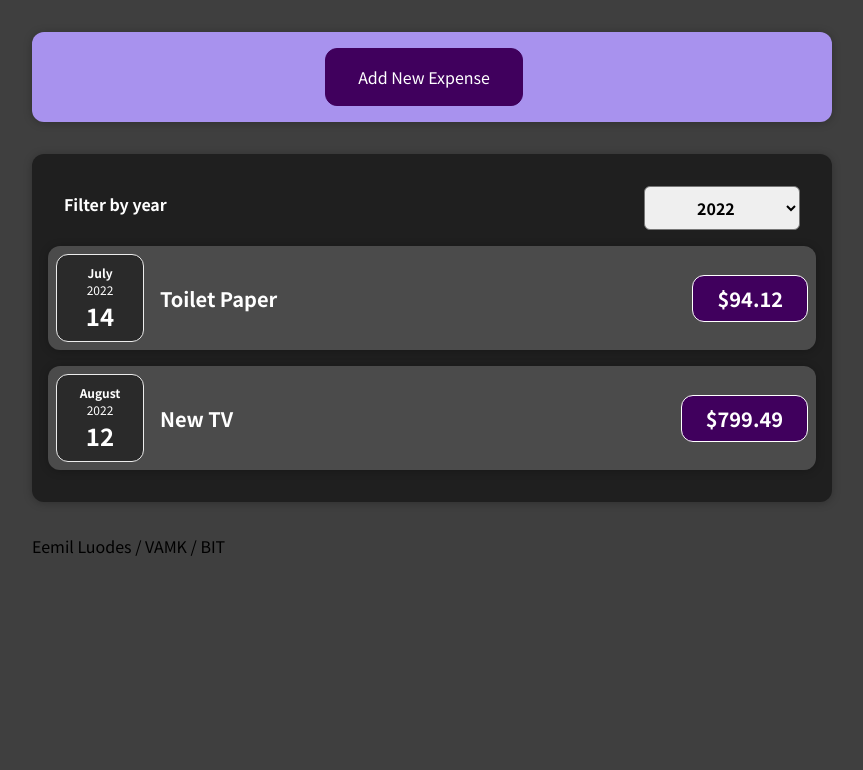
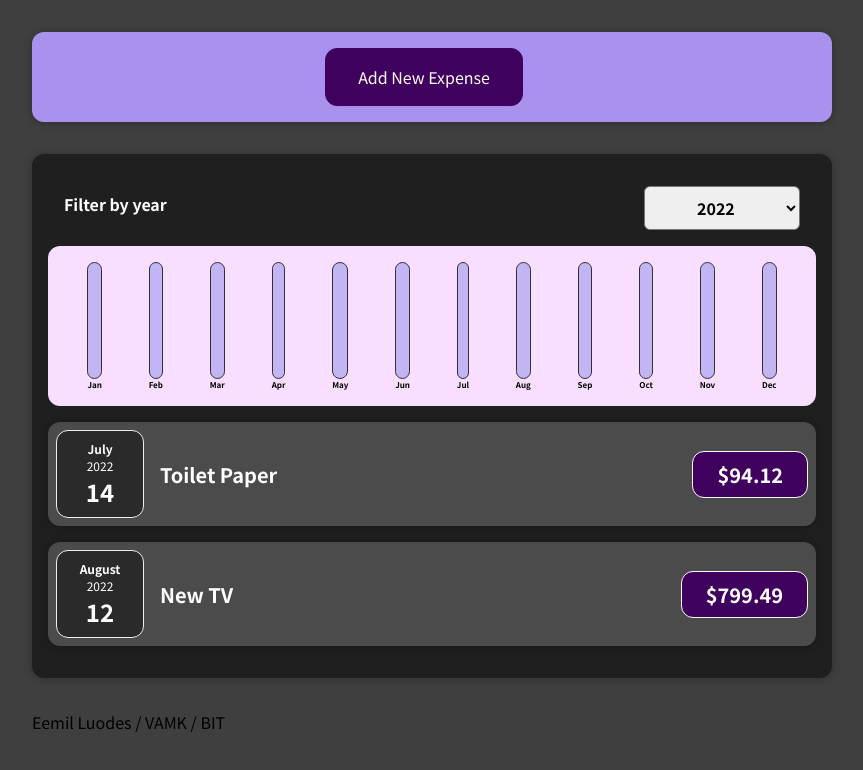
Before and after one commit to eeLude/React-Expenses-Tracker, a React (Create React App) app: page / in a window 1280 px wide. Shown: the top 770 px of the page, without its empty margins (208-1071 px from the left). Built offline with nearby package versions, Linux system fonts and the light colour scheme.

Commit message:
visual monthly expense diagram

```diff
--- /dev/null
+++ b/src/components/Chart/Chart.css
@@ -0,0 +1,9 @@
+.chart {
+  padding: 1rem;
+  border-radius: 12px;
+  background-color: #f8dfff;
+  text-align: center;
+  display: flex;
+  justify-content: space-around;
+  height: 10rem;
+}
--- /dev/null
+++ b/src/components/Chart/Chart.js
@@ -0,0 +1,24 @@
+import React from "react";
+
+import ChartBar from "./ChartBar";
+import "./Chart.css";
+
+const Chart = (props) => {
+  const dataPointValues = props.dataPoints.map((dataPoint) => dataPoint.value);
+  const totalMaximum = Math.max(...dataPointValues);
+
+  return (
+    <div className="chart">
+      {props.dataPoints.map((dataPoint) => (
+        <ChartBar
+          key={dataPoint.label}
+          value={dataPoint.label}
+          maxValue={totalMaximum}
+          label={dataPoint.label}
+        />
+      ))}
+    </div>
+  );
+};
+
+export default Chart;
--- /dev/null
+++ b/src/components/Chart/ChartBar.css
@@ -0,0 +1,30 @@
+.chart-bar {
+  height: 100%;
+  display: flex;
+  flex-direction: column;
+  align-items: center;
+}
+
+.chart-bar__inner {
+  height: 100%;
+  width: 100%;
+  border: 1px solid #313131;
+  border-radius: 12px;
+  background-color: #c3b4f3;
+  overflow: hidden;
+  display: flex;
+  flex-direction: column;
+  justify-content: flex-end;
+}
+
+.chart-bar__fill {
+  background-color: #4826b9;
+  width: 100%;
+  transition: all 0.3s ease-out;
+}
+
+.chart-bar__label {
+  font-weight: bold;
+  font-size: 0.5rem;
+  text-align: center;
+}
--- /dev/null
+++ b/src/components/Chart/ChartBar.js
@@ -0,0 +1,23 @@
+import React from "react";
+import "./ChartBar.css";
+
+const ChartBar = (props) => {
+  let barFillHeight = "0%";
+  if (props.maxValue > 0) {
+    barFillHeight = Math.round((props.value / props.maxValue) * 100) + "%";
+  }
+
+  return (
+    <div className="chart-bar">
+      <div className="chart-bar__inner">
+        <div
+          className="chart-bar__fill"
+          style={{ height: barFillHeight }}
+        ></div>
+      </div>
+      <div className="chart-bar__label">{props.label}</div>
+    </div>
+  );
+};
+
+export default ChartBar;
--- a/src/components/Expenses/ExpenseItem.js
+++ b/src/components/Expenses/ExpenseItem.js
@@ -1,4 +1,3 @@
-import React, { useState } from "react"; //librarystä importattu spessufunktio
 import ExpenseDate from "./ExpenseDate";
 import Card from "../UI/Card";
 import "./ExpenseItem.css";
@@ -6,6 +5,7 @@
 const ExpenseItem = (props) => {
   return (
     // luo "raamit" käyttäen muita komponentteja apuna johon data liitetään
+
     <Card className="expense-item">
       <ExpenseDate date={props.date} />
       <div className="expense-item__description">
--- a/src/components/Expenses/Expenses.js
+++ b/src/components/Expenses/Expenses.js
@@ -1,10 +1,10 @@
 import React from "react";
 import { useState } from "react";
 import "./Expenses.css";
-import ExpenseItem from "./ExpenseItem";
 import Card from "../UI/Card";
 import ExpensesFilter from "../NewExpense/ExpensesFilter";
-
+import ExpensesList from "./ExpensesList";
+import ExpensesChart from "./ExpensesChart";
 const Expenses = (props) => {
   const [filteredYear, setFilteredYear] = useState("2022");
   const filterHandler = (selectedYear) => {
@@ -18,31 +18,12 @@
     return expense.date.getFullYear().toString() === filteredYear;
   });
 
-  let expensesContent = <p>No expenses found.</p>; //muuttuja, josta data tuodaan sivulle
-
-  if (filteredExpenses.length > 0) {
-    //jos filtteröityä dataa löytyy, tallenetaan content muuttujaan
-    expensesContent = filteredExpenses.map((expense) => (
-      <ExpenseItem
-        key={expense.id} // Unique key for each ExpenseItem
-        title={expense.title}
-        amount={expense.amount}
-        date={expense.date}
-      />
-    ));
-  }
-
   return (
     <Card className="expenses">
       {/* renderöi filter drop down valikon */}
       <ExpensesFilter selected={filteredYear} onChangeFilter={filterHandler} />
-      {expensesContent} {/*näyttää datan sivulla*/}
-      {/* VAIHTOEHTOISET LOGIIKAT: */}
-      {/* {filteredExpenses.length === 0 && <p>No expenses found</p>}
-      {filteredExpenses.length > 0 && */}
-      {/*  {filteredExpenses.length === 0 ? (
-        <p>No expenses found.</p>
-      ) : ( */}
+      <ExpensesChart expenses={filteredExpenses} />
+      <ExpensesList items={filteredExpenses} />
     </Card>
   );
 };
--- /dev/null
+++ b/src/components/Expenses/ExpensesChart.js
@@ -0,0 +1,25 @@
+import React from "react";
+import Chart from "../Chart/Chart";
+
+const ExpensesChart = (props) => {
+  const chartDataPoints = [
+    { label: "Jan", value: 0 },
+    { label: "Feb", value: 0 },
+    { label: "Mar", value: 0 },
+    { label: "Apr", value: 0 },
+    { label: "May", value: 0 },
+    { label: "Jun", value: 0 },
+    { label: "Jul", value: 0 },
+    { label: "Aug", value: 0 },
+    { label: "Sep", value: 0 },
+    { label: "Oct", value: 0 },
+    { label: "Nov", value: 0 },
+    { label: "Dec", value: 0 },
+  ];
+  for (const expense of props.expenses) {
+    const expenseMonth = expense.date.getMonth();
+    chartDataPoints[expenseMonth].value += expense.amount;
+  }
+  return <Chart dataPoints={chartDataPoints} />;
+};
+export default ExpensesChart;
--- /dev/null
+++ b/src/components/Expenses/ExpensesList.css
@@ -0,0 +1,9 @@
+.expenses-list {
+  list-style: none;
+  padding: 0;
+}
+
+.expenses-list__fallback {
+  color: white;
+  text-align: center;
+}
--- /dev/null
+++ b/src/components/Expenses/ExpensesList.js
@@ -0,0 +1,21 @@
+import React from "react";
+import ExpenseItem from "./ExpenseItem";
+const ExpensesList = (props) => {
+  if (props.items.length === 0) {
+    return <h2 className="expenses-list__fallback">Found no expenses.</h2>;
+  }
+
+  return (
+    <div className="expenses-list">
+      {props.items.map((expense) => (
+        <ExpenseItem
+          key={expense.id} // Unique key for each ExpenseItem
+          title={expense.title}
+          amount={expense.amount}
+          date={expense.date}
+        />
+      ))}
+    </div>
+  );
+};
+export default ExpensesList;
--- a/src/components/NewExpense/ExpensesFilter.js
+++ b/src/components/NewExpense/ExpensesFilter.js
@@ -14,10 +14,10 @@
         <label>Filter by year</label>
         {/* valikosta painaessa kutsuu dropdownChangeHandleria */}
         <select value={props.selected} onChange={dropdownChangeHandler}>
+          <option value="2024">2024</option>
+          <option value="2023">2023</option>
           <option value="2022">2022</option>
           <option value="2021">2021</option>
-          <option value="2020">2020</option>
-          <option value="2019">2019</option>
         </select>
       </div>
     </div>
```
